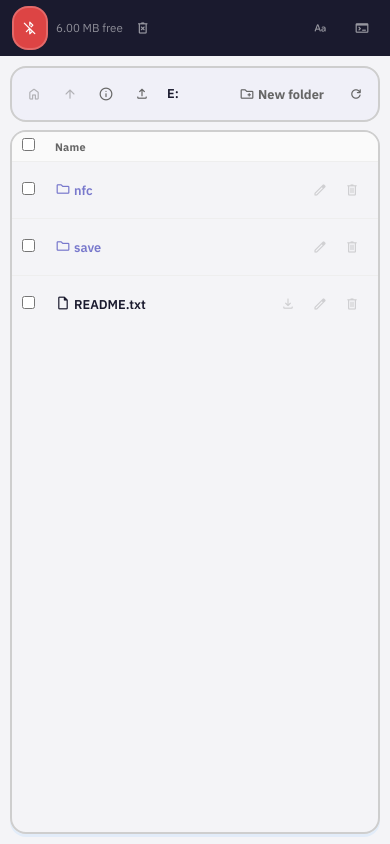
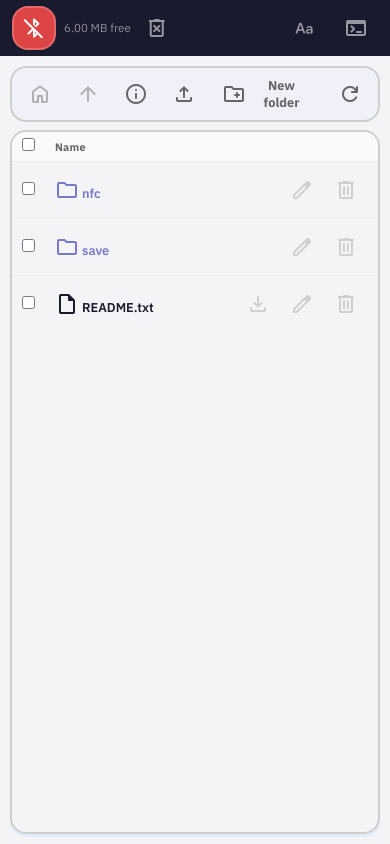
Before and after one commit to tasken/MochiNest, a plain HTML site: page index.html in a window 390 px wide. Both pictures are taken after a click on the button "Mock device". Drawn offline with nearby package versions, Linux system fonts and the light colour scheme; no server answers.

Commit message:
fix: update button styles for consistency and improved layout

```diff
--- a/styles.css
+++ b/styles.css
@@ -127,8 +127,8 @@
   text-overflow: ellipsis;
 }
 
-/* Circle (icon-only) buttons — size modifiers: .sm (24px) · default (32px) · .lg (40px) */
-.btn-circle {
+/* Circle (icon-only) buttons — .btn-icon is canonical; .btn-circle is an alias */
+.btn-icon, .btn-circle {
   width: 32px;
   height: 32px;
   padding: 0;
@@ -140,7 +140,7 @@
 }
 .btn-circle.sm { width: 24px; height: 24px; }
 .btn-circle.lg { width: 40px; height: 40px; }
-.btn-circle[hidden] { display: none; }
+.btn-icon[hidden], .btn-circle[hidden] { display: none; }
 
 /* Pill buttons — rounded capsule with icon + label */
 .btn-pill {
@@ -625,10 +625,15 @@
     background: #f0f0f4;
     color: #1a1a2e;
     transition: background 0.1s, transform 0.1s ease-out;
+    display: inline-flex;
+    align-items: center;
+    justify-content: center;
+    gap: 5px;
   }
 
   button:hover:not(:disabled):not([aria-disabled="true"]) { background: #e4e4ec; }
   button:active:not(:disabled):not([aria-disabled="true"]) { transform: scale(0.96); }
+  button[hidden] { display: none; }
   button:disabled,
   button[aria-disabled="true"] { opacity: 0.45; cursor: not-allowed; }
 
@@ -655,6 +660,13 @@
   }
 
   button.ghost:hover:not(:disabled):not([aria-disabled="true"]) { background: #f0f0f4; }
+
+  /* --- Button layout utilities ---
+   * .btn-icon    — icon only, circular (see top-level definition)
+   * .btn-labeled — icon + label (layout inherited from base button rule)
+   * Color: add .ghost | .primary | .danger
+   */
+  .btn-labeled[hidden] { display: none; }
 
   /* --- Table --- */
   .table-wrap {
@@ -1164,9 +1176,17 @@
     /* Topbar: icon-only buttons, hide brand and badge to prevent overflow */
     .topbar-brand, .topbar-badge { display: none; }
     .topbar-btn-label { display: none; }
+    .nav-btn-label { display: none; }
+    .nav-breadcrumb { display: none; }
+    .selection-bar button:has(.nav-btn-label) { width: 44px; aspect-ratio: 1; border-radius: 999px; padding: 0; justify-content: center; }
 
-    /* Touch targets */
-    button, .nav-crumb { min-height: 44px; }
+    /* Icons */
+    .ms { font-size: 24px; }
+    .ms-sm { font-size: 24px; }
+
+    /* Touch targets — btn-circle and btn-icon get 44px; labeled buttons stretch naturally */
+    .btn-circle, .btn-icon { width: 44px; height: 44px; }
+    button:not(.btn-circle), .nav-crumb { min-height: 44px; }
 
     /* Hide size column */
     .cell-size, thead th:nth-child(3) { display: none; }
```
